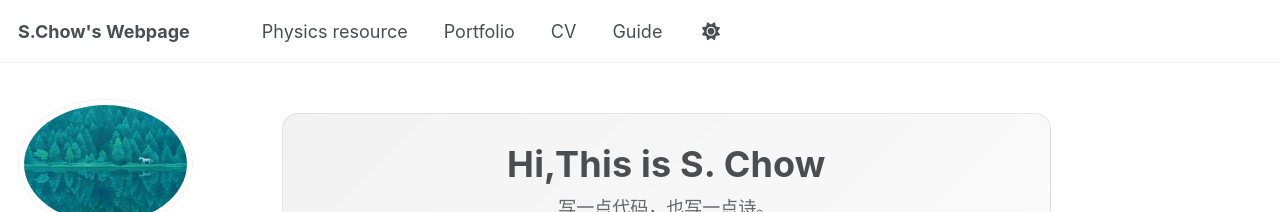
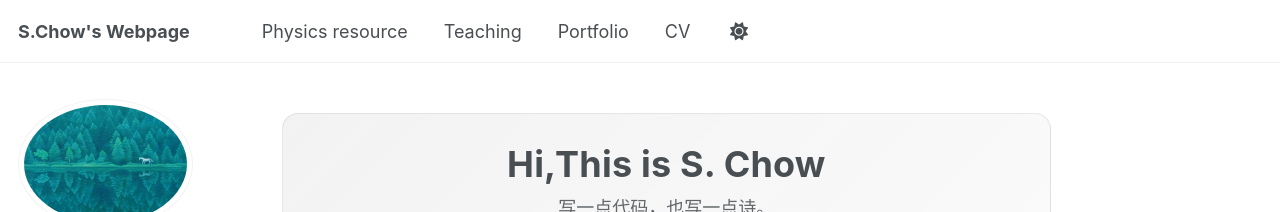
Before and after one commit to StoneChou2007/StoneChou2007, a Jekyll site: the page built from _pages/about.md, in a window 1280 px wide. Shown: the top 212 px of the page. Built offline with Jekyll 4.4.1, drawn with Linux system fonts in a browser that asks for light colours; some web fonts are replaced; a script bundle is joined from its source files by our own code; library files that are not in the unit come from our copies.

Commit message:
Update navigation.yml

```diff
--- a/_data/navigation.yml
+++ b/_data/navigation.yml
@@ -12,6 +12,9 @@ main:
   - title: "Physics resource"
     url: /physicscourses/
 
+  - title: "Teaching"
+    url: /teaching/
+
   - title: "Portfolio"
     url: /portfolio/
 
@@ -20,6 +23,3 @@ main:
 
   # - title: "CV"
   #   url: /cv-json/
-
-  - title: "Guide"
-    url: /markdown/
```
